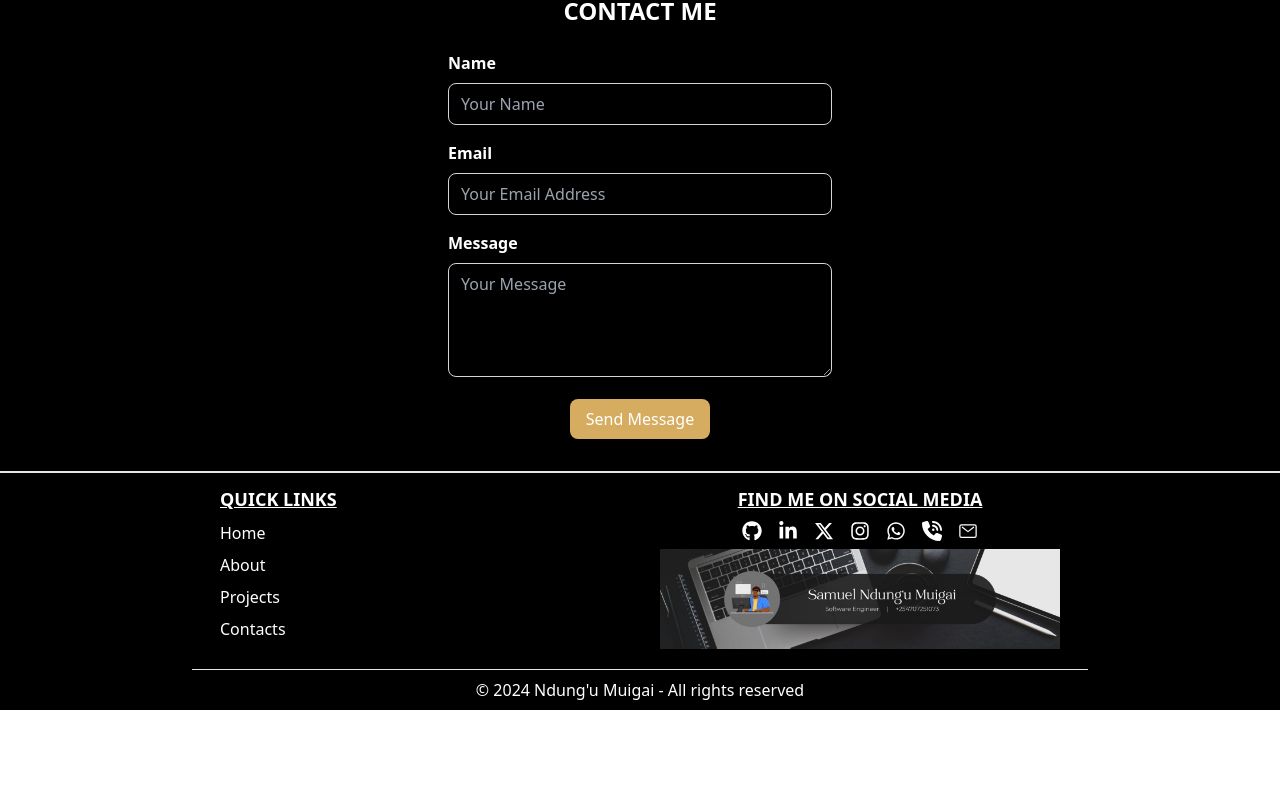
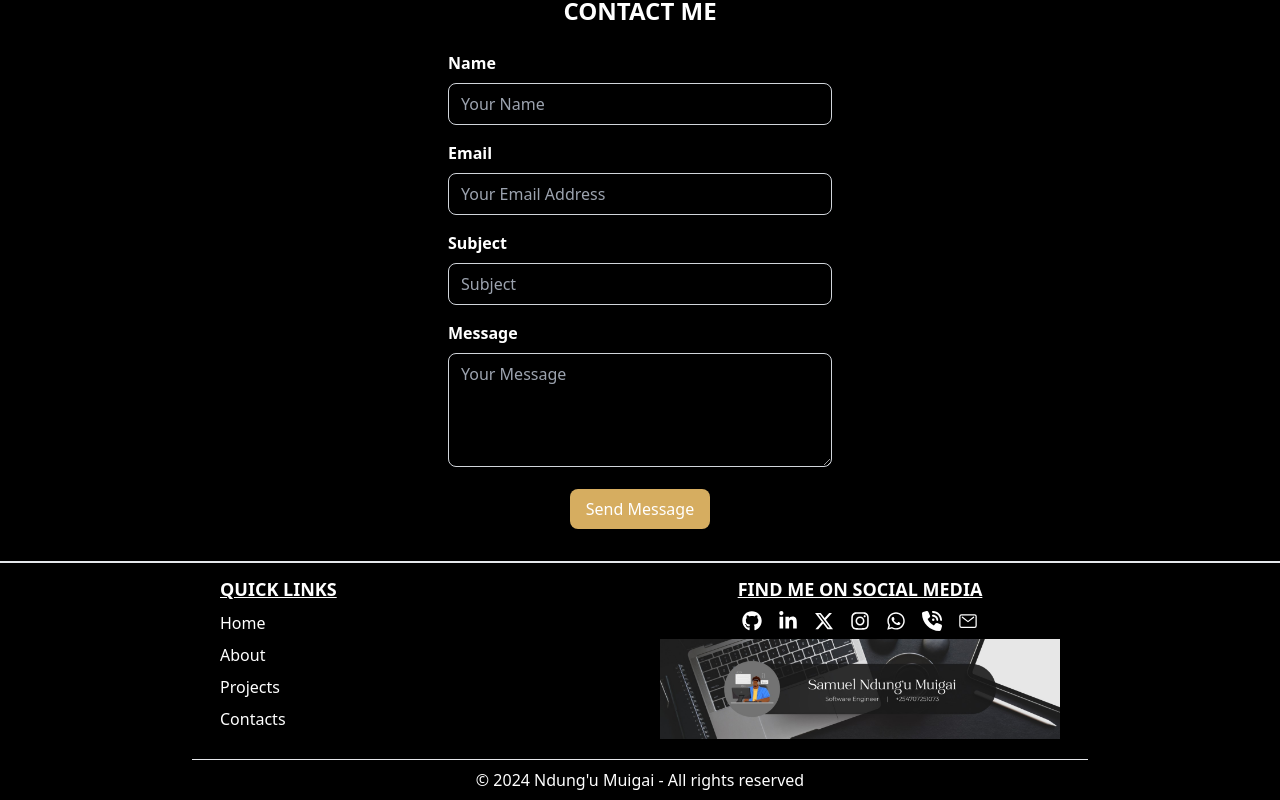
Before and after one commit to Ndungu-Muigai/new-portfolio, a React (Create React App) app: page /about in a window 1280 px wide. Shown: the part 1873-2673 px from the top of the page. Before the commit the page ends 2583 px from the top, so only its background shows below. Built offline with nearby package versions, Linux system fonts and the light colour scheme; a web font is replaced by a local one.

Commit message:
Added the subject input field in the contact form

```diff
--- a/src/Pages/Contacts.js
+++ b/src/Pages/Contacts.js
@@ -5,6 +5,7 @@ const Contacts = () =>
     const [formData, setFormData] = useState({
         name: '',
         email: '',
+        subject: "",
         message: ''
     });
 
@@ -32,6 +33,10 @@ const Contacts = () =>
                             <input type="email" id="email" value={formData.email} onChange={handleChange} className="w-full bg-inherit px-3 py-2 border border-gray-300 rounded-lg" placeholder="Your Email Address" required/>
                         </div>
                         <div className="mb-4">
+                            <label className="block font-bold mb-2" htmlFor="subject">Subject</label>
+                            <input type="text" id="subject" value={formData.subject} onChange={handleChange} className="w-full bg-inherit px-3 py-2 border border-gray-300 rounded-lg" placeholder="Subject" required/>
+                        </div>
+                        <div className="mb-4">
                             <label className="block font-bold mb-2" htmlFor="message">Message</label>
                             <textarea id="message" value={formData.message} onChange={handleChange} className="w-full bg-inherit px-3 py-2 border border-gray-300 rounded-lg" rows="4" placeholder="Your Message" required></textarea>
                         </div>
```
